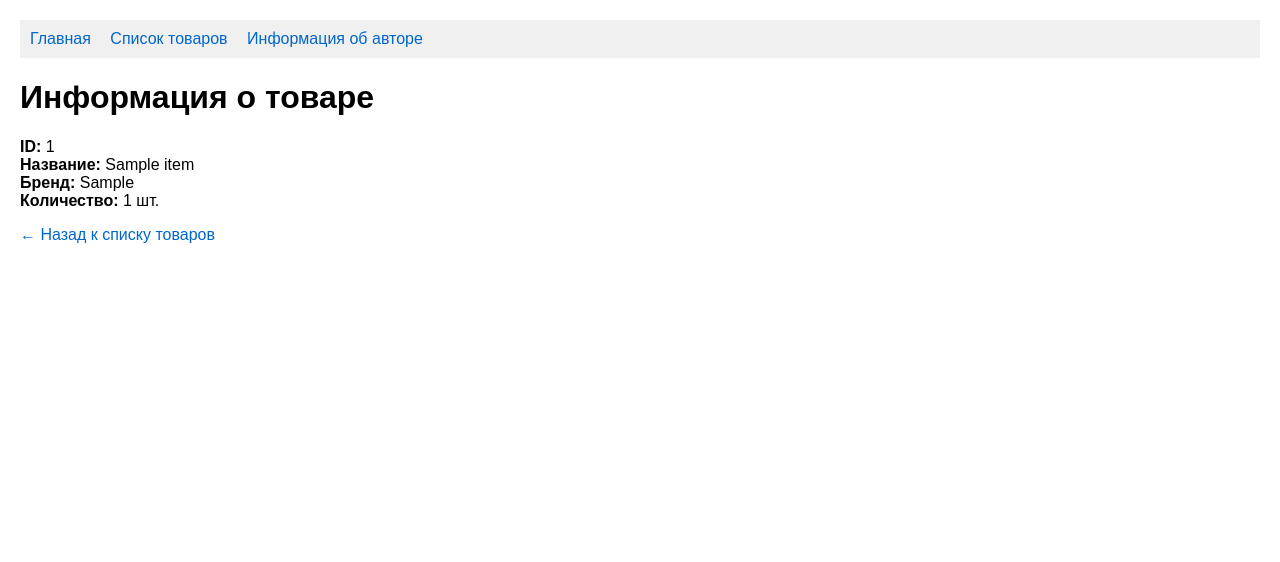
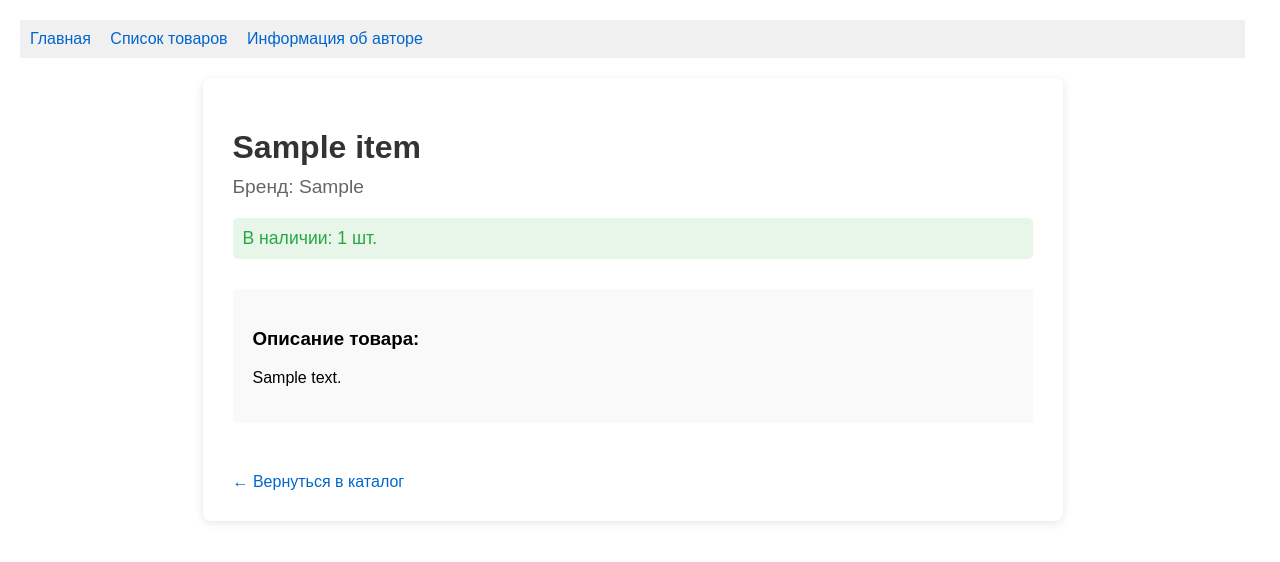
Before and after one commit to LACKY5533/PythonLearningDjango, a Django app: page /item/1/ in a window 1280 px wide. Shown: the top 562 px of the page. Run offline with Django 5.2, Linux system fonts and the light colour scheme; tables that the repository leaves empty hold one stand-in row (values such as "Sample post").

Commit message:
orm part2

```diff
--- a/MainApp/models.py
+++ b/MainApp/models.py
@@ -3,6 +3,7 @@ from django.db import models
 # Create your models here.
 
 class Item(models.Model):
-   name  = models.CharField(max_length=100)
-   brand = models.CharField(max_length=100)
+   name  = models.CharField('Название', max_length=100)
+   brand = models.CharField('Бренд', max_length=100)
    count = models.PositiveIntegerField()
+   description = models.TextField('Описание', blank=True)
--- a/templates/about.html
+++ b/templates/about.html
@@ -1,7 +1,7 @@
 <!DOCTYPE html>
 <html>
 <head>
-    <title>Магазин</title>
+    <title>Информация об авторе</title>
     <style>
         body { font-family: Arial; margin: 20px; }
         a { color: #0066cc; text-decoration: none; }
--- a/templates/item_detail.html
+++ b/templates/item_detail.html
@@ -3,12 +3,72 @@
 <head>
     <title>Товар {{ item.id }}</title>
     <style>
-        body { font-family: Arial; margin: 20px; }
-        a { color: #0066cc; text-decoration: none; }
-        a:hover { text-decoration: underline; }
-        nav { background: #f0f0f0; padding: 10px; margin-bottom: 20px; }
-        nav a { margin-right: 15px; }
-        .error { color: red; }
+        body {
+            font-family: Arial; margin: 20px;
+            margin: 0;
+            padding: 20px;
+            margin-right: 15px;
+        }
+        .product-container {
+            max-width: 800px;
+            margin: 0 auto;
+            background: white;
+            padding: 30px;
+            border-radius: 8px;
+            box-shadow: 0 2px 10px rgba(0,0,0,0.1);
+        }
+        .product-title {
+            font-size: 2em;
+            color: #333;
+            margin-bottom: 10px;
+        }
+        .product-brand {
+            font-size: 1.2em;
+            color: #666;
+            margin-bottom: 20px;
+        }
+        .product-stock {
+            font-size: 1.1em;
+            margin: 20px 0;
+            padding: 10px;
+            border-radius: 5px;
+        }
+        .in-stock {
+            background-color: #e8f5e9;
+            color: #28a745;
+        }
+        .out-of-stock {
+            background-color: #ffebee;
+            color: #dc3545;
+        }
+        .product-description {
+            margin: 30px 0;
+            padding: 20px;
+            background-color: #f9f9f9;
+            border-radius: 5px;
+        }
+        .back-link {
+            display: inline-block;
+            margin-top: 20px;
+            color: #0066cc;
+            text-decoration: none;
+        }
+        .back-link:hover {
+            text-decoration: underline;
+        }
+        a {
+            text-decoration: none;
+            color: #0066cc; text-decoration: none;
+        }
+        a:hover {
+            text-decoration: underline;
+        }
+        nav {
+            background: #f0f0f0; padding: 10px; margin-bottom: 20px;
+        }
+        nav a {
+            margin-right: 15px;
+        }
     </style>
 </head>
 <body>
@@ -18,28 +78,26 @@
         <a href="/about/">Информация об авторе</a>
     </nav>
 
-    {% if item %}
-        <h1>Информация о товаре</h1>
-        <div class="product-info"><strong>ID:</strong> {{ item.id }}</div>
-        <div class="product-info"><strong>Название:</strong> {{ item.name }}</div>
-        <div class="product-info"><strong>Бренд:</strong> {{ item.brand }}</div>
-        <div class="product-info">
-            <strong>Количество:</strong>
-            {% if item.count == 0 %}
-                <span class="error">товар отсутствует</span>
+    <div class="product-container">
+        <h1 class="product-title">{{ item.name }}</h1>
+        <div class="product-brand">Бренд: {{ item.brand }}</div>
+
+        <div class="product-stock {% if item.count > 0 %}in-stock{% else %}out-of-stock{% endif %}">
+            {% if item.count > 0 %}
+                В наличии: {{ item.count }} шт.
             {% else %}
-                {{ item.count }} шт.
+                Товара нет на складе
             {% endif %}
         </div>
-    {% else %}
-        <h1 class="error">Товар не найден</h1>
-        {% if error %}
-            <p class="error">{{ error }}</p>
-        {% else %}
-            <p class="error">Запрошенный товар не существует в базе данных</p>
+
+        {% if item.description %}
+        <div class="product-description">
+            <h3>Описание товара:</h3>
+            <p>{{ item.description }}</p>
+        </div>
         {% endif %}
-    {% endif %}
 
-    <p><a href="{% url 'items_list' %}">← Назад к списку товаров</a></p>
+        <a href="{% url 'items_list' %}" class="back-link">← Вернуться в каталог</a>
+    </div>
 </body>
 </html>
```
Also changed, not shown: templates/items_list.html (+81 -15 lines), MainApp/migrations/0002_item_description_alter_item_brand_alter_item_name.py (added).
